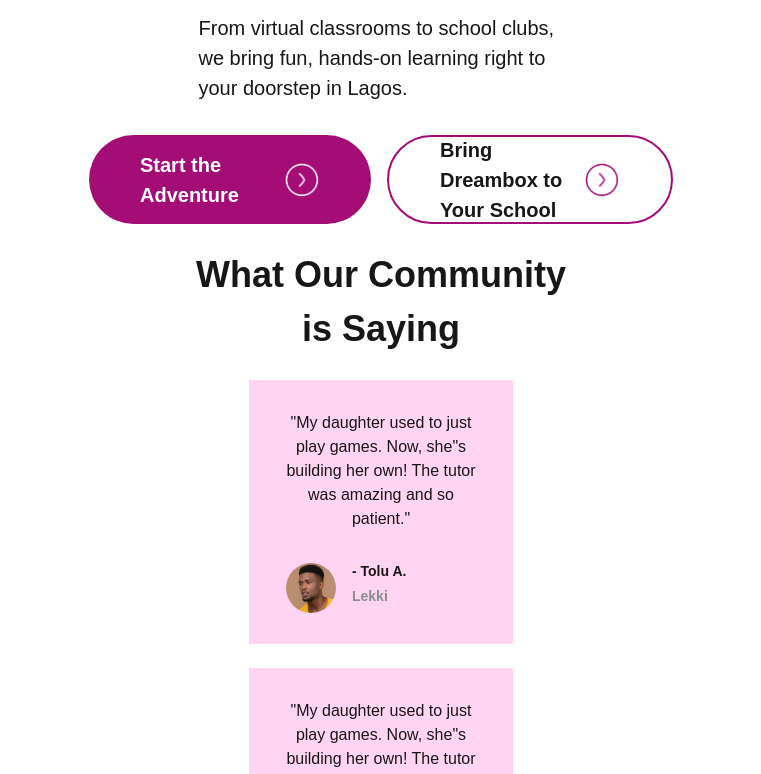
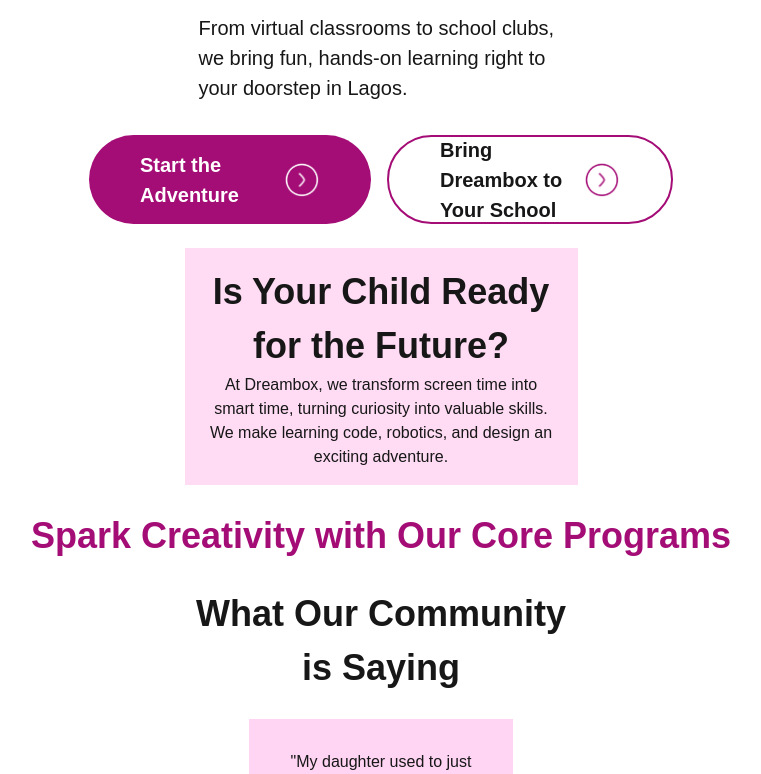
Before and after one commit to Buttons-Tech/dream_box, a Next.js app: page / in a window 1280 px wide. Shown: the part 507-1281 px from the top of the page, without its empty margins (259-1020 px from the left). Built offline with nearby package versions, Linux system fonts and the light colour scheme.

Commit message:
programs started

```diff
--- a/app/Components/Hero.tsx
+++ b/app/Components/Hero.tsx
@@ -6,7 +6,7 @@
   return (
     <>
       <div className='w-[365px] mx-auto my-[24px] '>
-        <span className='text-[36px] font-bold font-outfit '>Unlock Your Child&apos;s Future with Creative Tech. </span><br />
+        <span className='text-[36px] font-bold font-outfit'>Unlock Your Child&apos;s Future with Creative Tech. </span><br />
         <span className='text-[36px] text-[#A40C76]'>
 Coding, Robotics, and Design for the Next Generation of Innovators.</span><br />
         <span className='text-[20px]'>From virtual classrooms to school clubs, we bring fun, hands-on learning right to your doorstep in Lagos.</span>
--- /dev/null
+++ b/app/Components/Programs.tsx
@@ -0,0 +1,18 @@
+import React from 'react'
+
+const Programs = () => {
+  return (
+   <>
+    <div className='w-[393px] h-[237px] m-auto px-[25px] text-center py-[17px]  bg-[#FFDBF4]'>
+        <span className='text-[36px] font-bold'>Is Your Child Ready for the Future?</span><br />
+        <span className='text-[16px] '> At Dreambox, we transform screen time into smart time, turning curiosity into valuable skills. We make learning code, robotics, and design an exciting adventure.</span>
+    </div>
+    <div className='flex items-center justify-center text-center'>
+
+    <span className='text-[36px] font-bold py-[24px] text-[#A40C76]'>Spark Creativity with Our Core Programs</span>
+    </div>
+   </>
+  )
+}
+
+export default Programs
--- a/app/layout.tsx
+++ b/app/layout.tsx
@@ -31,7 +31,7 @@
     // which fixes the dark mode issue you experienced on mobile.
     // The font variables are applied to the entire body here.
     <html lang="en" className="light">
-      <body className={`${outfit.variable} ${inter.variable}`}>
+      <body className={`${outfit.variable} ${inter.variable} font-inter`}>
         {children}
       </body>
     </html>
--- a/app/page.tsx
+++ b/app/page.tsx
@@ -4,12 +4,15 @@
 import Middle_CTA from "./Components/Middle_CTA";
 import Testimonials from "./Components/Testimonials";
 import Howitwork from "./Components/Howitwork";
+import Programs from "./Components/Programs";
 
 export default function Home() {
   return (
         <>
         <Nav_bar/>
         <Hero/>
+        <Programs />
+
 
         {/* <Howitwork /> */}
         <Testimonials />
--- a/tailwind.config.js
+++ b/tailwind.config.js
@@ -5,11 +5,14 @@
     './components/**/*.{js,ts,jsx,tsx,mdx}',
     './app/**/*.{js,ts,jsx,tsx,mdx}',
   ],
-  // This is the key change. We are setting Tailwind's dark mode
-  // to be based on a CSS class, not the user's system preferences.
   darkMode: 'class',
   theme: {
     extend: {
+      // This is the new section that defines your custom fonts
+      fontFamily: {
+        outfit: ['var(--font-outfit)'],
+        inter: ['var(--font-inter)'],
+      },
       backgroundImage: {
         'gradient-radial': 'radial-gradient(var(--tw-gradient-stops))',
         'gradient-conic':
```
